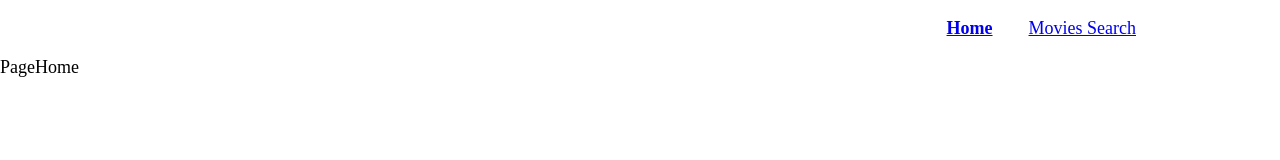
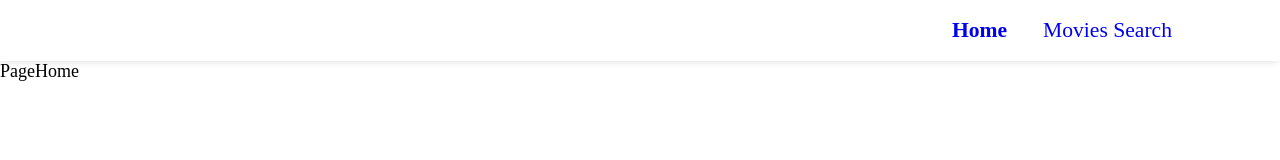
Before and after one commit to TetraMeister/movie-capp, a React (Create React App) app: page / in a window 1280 px wide. Shown: the top 160 px of the page. Built offline with nearby package versions, Linux system fonts and the light colour scheme.

Commit message:
feat: refactor NavLink component and update NavBar styles for improved responsiveness

```diff
--- a/src/components/App.js
+++ b/src/components/App.js
@@ -5,7 +5,7 @@ import PageMovieSearch from '../pages/PageMovieSearch';
 
 import { Route, Routes } from 'react-router-dom';
 
-import NavLink from './NavLink';
+import { NavLink } from './NavLink';
 import { NavBar } from './NavBar/NavBar';
 
 export const App = () => {
--- a/src/components/NavBar/NavBar.module.css
+++ b/src/components/NavBar/NavBar.module.css
@@ -2,8 +2,10 @@ nav {
   display: flex;
   justify-content: flex-end;
   width: 100%;
-  position: relative;
+  position: sticky;
   padding: 1rem;
+  height: 10%;
+  box-shadow: -2px 0 8px rgba(0, 0, 0, 0.15);
 }
 
 .burger {
@@ -12,8 +14,8 @@ nav {
   border: none;
   cursor: pointer;
   z-index: 1001;
-  width: 50px;
-  height: 50px;
+  width: 30px;
+  height: 30px;
 }
 
 .burger > svg {
@@ -34,7 +36,7 @@ ul {
   width: 70%;
   max-width: 300px;
 
-  display: flex;
+  display: none;
   flex-direction: column;
   align-items: flex-start;
   gap: 1.5rem;
@@ -43,11 +45,11 @@ ul {
   box-shadow: -2px 0 8px rgba(0, 0, 0, 0.15);
 
   transform: translateX(100%);
-  transition: transform 0.3s ease-in-out;
   z-index: 1000;
 }
 
 ul.open {
+  display: flex;
   transform: translateX(0);
 }
 
@@ -64,10 +66,11 @@ ul.open {
   }
 
   nav {
-    padding: 1rem 8rem;
+    padding: 1rem 6rem;
   }
 
   ul {
+    display: flex;
     position: static;
     transform: none;
     height: auto;
--- a/src/components/NavLink.js
+++ b/src/components/NavLink/NavLink.js
@@ -1,4 +1,6 @@
 import PropTypes from 'prop-types';
+
+import styles from './NavLink.module.css';
 
 import { NavLink as Link } from 'react-router-dom';
 
@@ -6,8 +8,15 @@ export const NavLink = (props) => {
     const { to, children } = props;
 
     return (
-        <li>
-            <Link to={to} style={({ isActive }) => ({ fontWeight: isActive ? 700 : 400 })}>
+        <li className={styles.liEl}>
+            <Link
+                to={to}
+                style={({ isActive }) => ({
+                    fontWeight: isActive ? 700 : 400,
+                    textDecoration: 'none',
+                    fontSize: 'larger',
+                })}
+            >
                 {children}
             </Link>
         </li>
--- /dev/null
+++ b/src/components/NavLink/NavLink.module.css
@@ -0,0 +1,18 @@
+.liEl {
+  position: relative;
+}
+
+.liEl::after {
+  position: absolute;
+  content: '';
+  background-color: violet;
+  width: 0%;
+  height: 2px;
+  left: 0;
+  top: 100%;
+  transition: all 250ms ease-in-out;
+}
+
+.liEl:hover::after {
+  width: 100%;
+}
--- /dev/null
+++ b/src/components/NavLink/index.js
@@ -0,0 +1 @@
+export * from './NavLink';
```
